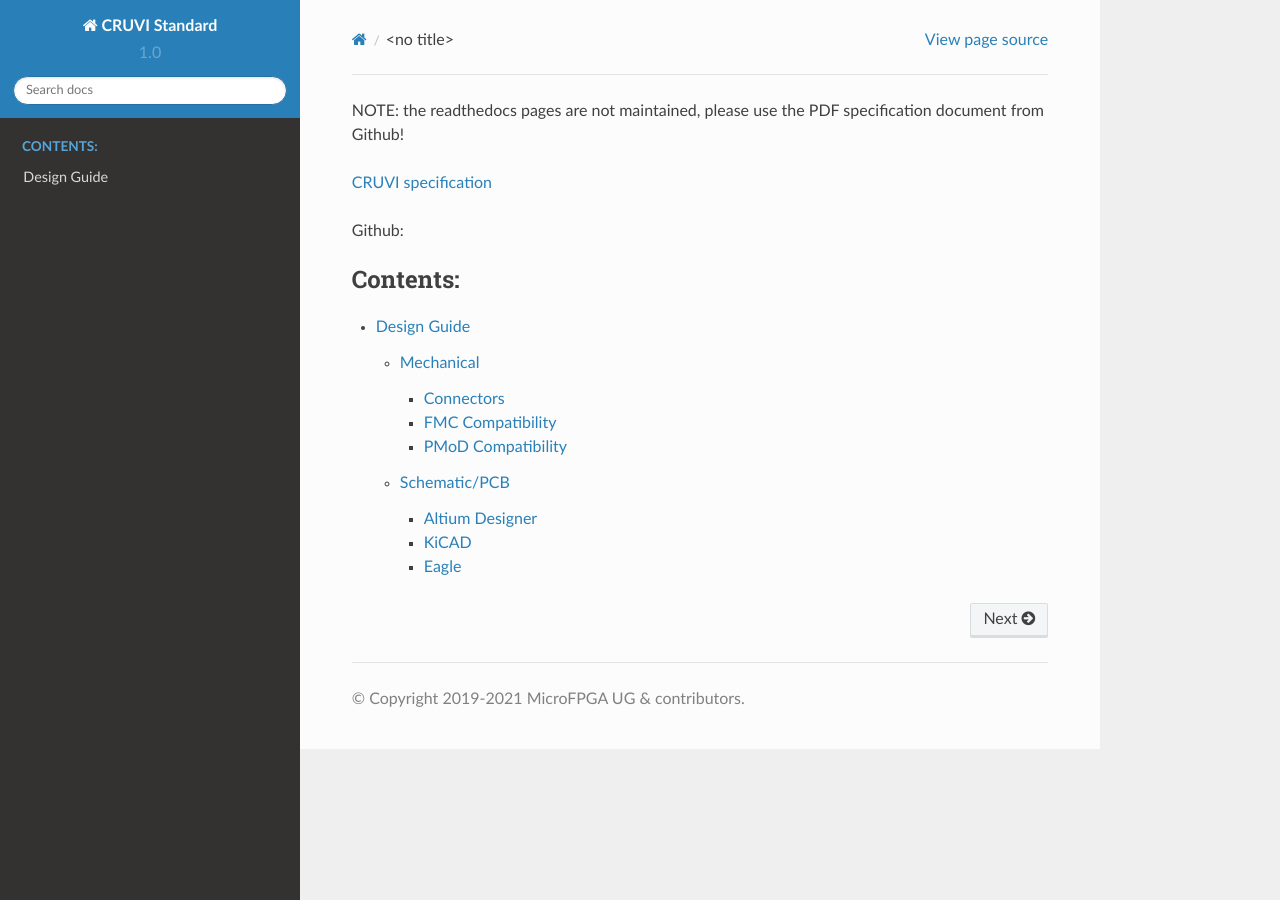
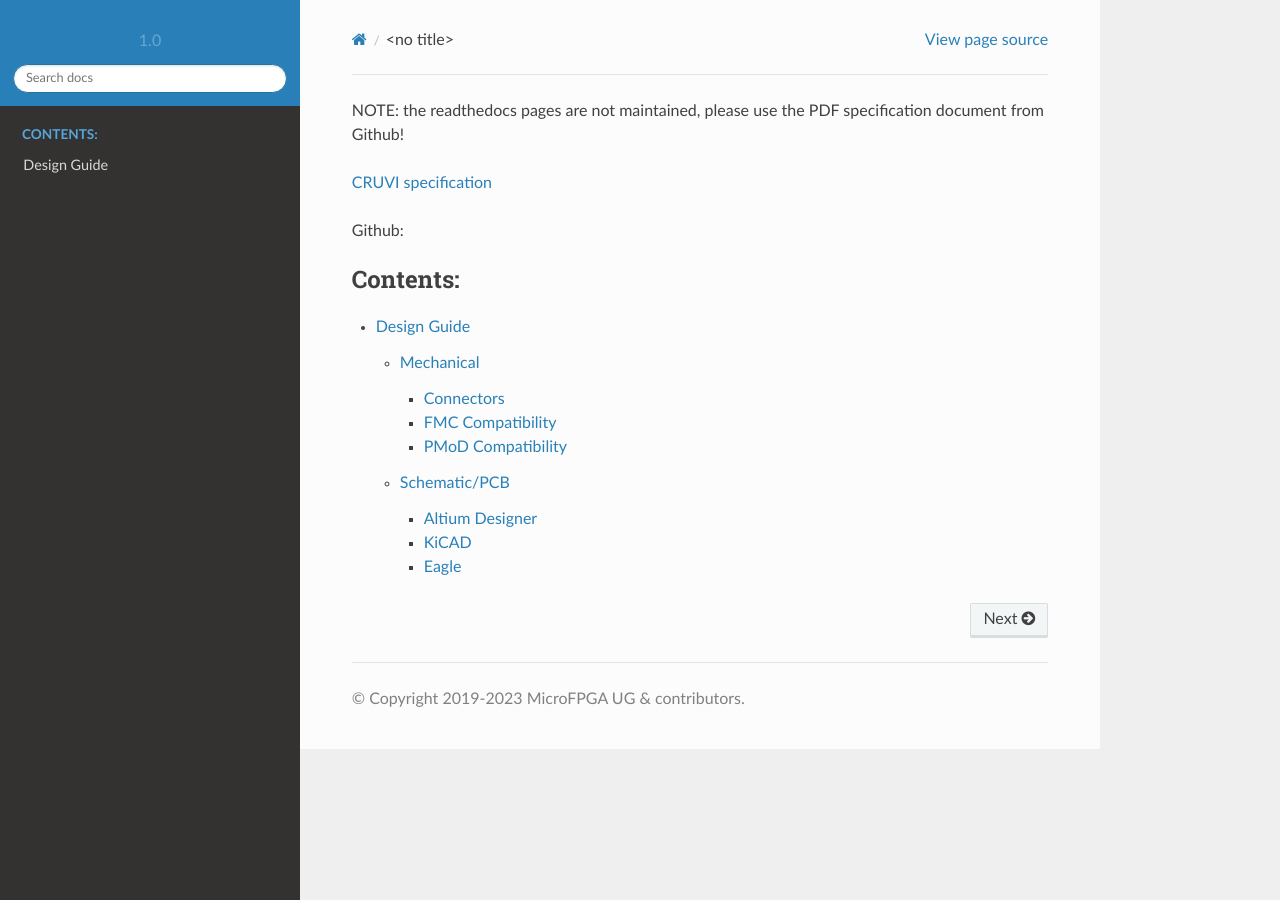
Before and after one commit to micro-FPGA/CRUVI-DOC, a Sphinx documentation site: the page built from docs/index.rst, in a window 1280 px wide. Built offline with Sphinx 7.4.7 and the Read the Docs theme 2.0.0, drawn with Linux system fonts in a browser that asks for light colours.

Commit message:
Update conf.py

```diff
--- a/docs/conf.py
+++ b/docs/conf.py
@@ -55,13 +55,13 @@
 # -- Project information -----------------------------------------------------
 
 project = u'CRUVI Standard'
-copyright = u'2019-2021 MicroFPGA UG & contributors'
-author = u'MicroFPGA UG & contributors'
+copyright = u'2019-2023 MicroFPGA UG & contributors'
+author = u'MicroFPGA UGh & contributors'
 
 # The short X.Y version
 version = u'1.0'
 # The full version, including alpha/beta/rc tags
-release = u'1.0.4-alpha'
+release = u'1.0.5-alpha'
 
 
 # -- General configuration ---------------------------------------------------
@@ -105,6 +105,13 @@
 
 
 # -- Options for HTML output -------------------------------------------------
+
+html_theme = 'sphinx_rtd_theme'
+html_theme_options = {
+    'logo_only': True,
+    'navigation_depth': 5,
+}
+html_context = {}
 
 # Maps git branches to Sphinx themes
 default_html_theme = 'sphinx_rtd_theme'
```
